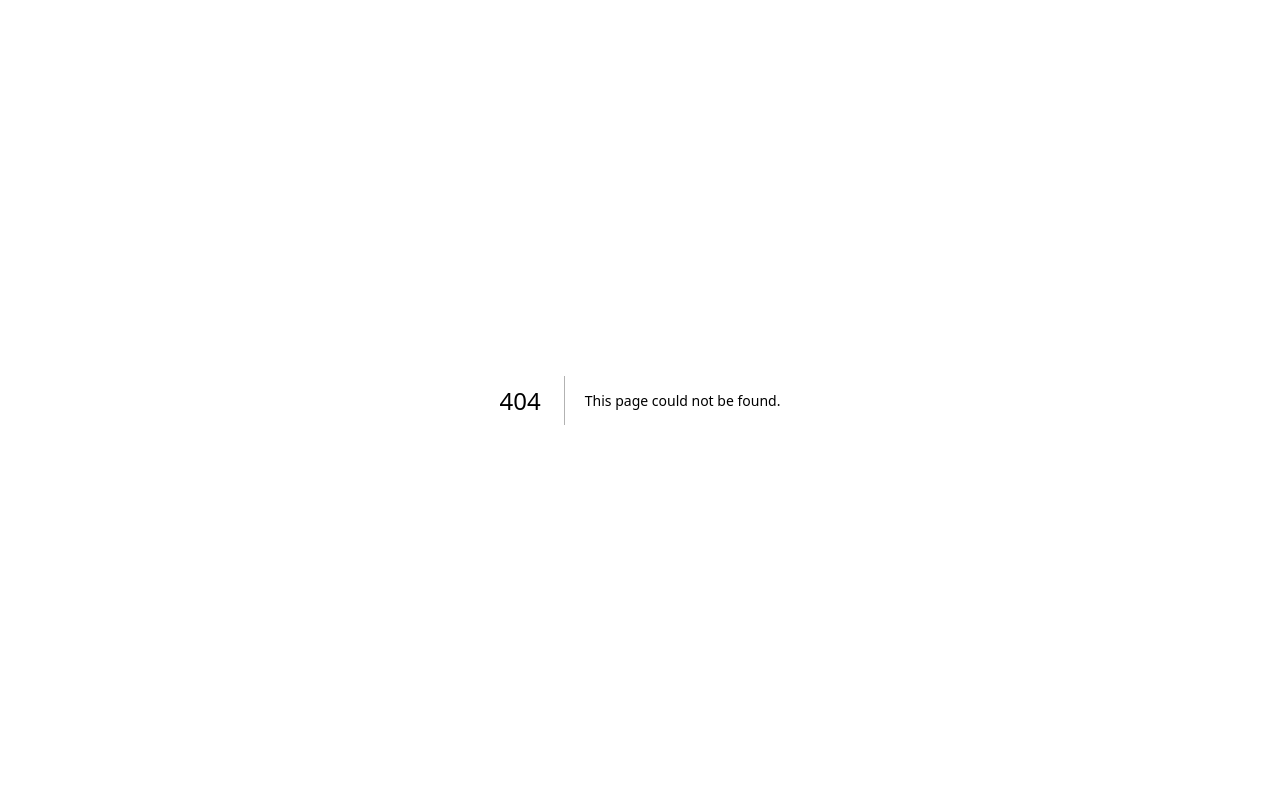
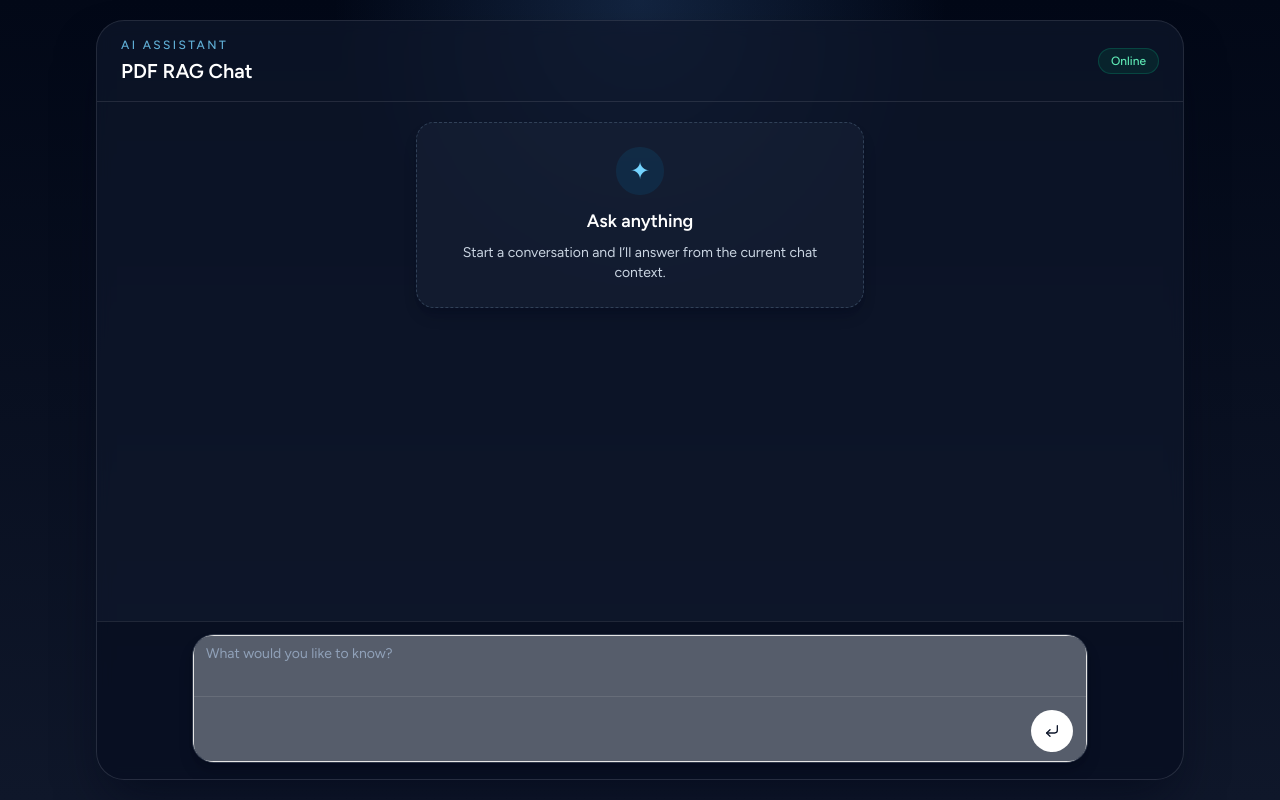
Before and after one commit to sushilparajuli/nextjs-pdf-rag, a Next.js app: page /chat in a window 1280 px wide. Before the commit this address had no page. Built offline with nearby package versions, Linux system fonts and the light colour scheme.

Commit message:
feat: implement chat functionality with Google AI integration

```diff
--- a/package.json
+++ b/package.json
@@ -9,6 +9,7 @@
     "lint": "eslint"
   },
   "dependencies": {
+    "@ai-sdk/google": "^4.0.50",
     "@ai-sdk/openai": "^4.0.46",
     "@ai-sdk/react": "^4.0.80",
     "@base-ui/react": "^1.7.0",
--- /dev/null
+++ b/src/app/api/chat/route.ts
@@ -0,0 +1,28 @@
+import { streamText, convertToModelMessages } from "ai";
+import { createGoogle } from "@ai-sdk/google";
+
+export async function POST(req: Request) {
+  try {
+    const body = await req.json();
+    const messages = Array.isArray(body?.messages) ? body.messages : [];
+
+    if (!messages.length) {
+      return new Response("No chat messages provided.", { status: 400 });
+    }
+
+    const google = createGoogle({
+      apiKey:
+        process.env.GEMINI_API_KEY ?? process.env.GOOGLE_GENERATIVE_AI_API_KEY,
+    });
+
+    const result = streamText({
+      model: google("gemini-3.6-flash"),
+      messages: await convertToModelMessages(messages),
+    });
+
+    return result.toUIMessageStreamResponse();
+  } catch (err) {
+    console.error("Error chat api", err);
+    return new Response("Failed to stream", { status: 500 });
+  }
+}
--- /dev/null
+++ b/src/app/chat/page.tsx
@@ -0,0 +1,162 @@
+"use client";
+
+import { Fragment, useState } from "react";
+import { useChat } from "@ai-sdk/react";
+import {
+  Conversation,
+  ConversationContent,
+  ConversationScrollButton,
+} from "@/components/ai-elements/conversation";
+import {
+  Message,
+  MessageContent,
+  MessageResponse,
+} from "@/components/ai-elements/message";
+import {
+  PromptInput,
+  PromptInputBody,
+  PromptInputFooter,
+  type PromptInputMessage,
+  PromptInputSubmit,
+  PromptInputTextarea,
+  PromptInputTools,
+} from "@/components/ai-elements/prompt-input";
+
+import { Spinner } from "@/components/ui/spinner";
+
+export default function RAGChatBot() {
+  const [input, setInput] = useState("");
+  const { messages, sendMessage, status } = useChat();
+
+  const handleSubmit = (message: PromptInputMessage) => {
+    const text = (message.text ?? input).trim();
+    if (!text) return;
+
+    sendMessage({ text });
+    setInput("");
+  };
+
+  return (
+    <main className="min-h-screen bg-[radial-gradient(circle_at_top,rgba(96,165,250,0.18),transparent_30%),linear-gradient(180deg,#020817_0%,#0f172a_100%)] text-slate-50">
+      <div className="mx-auto flex h-screen max-w-6xl flex-col px-4 py-5 sm:px-6 lg:px-8">
+        <div className="flex min-h-0 flex-1 flex-col overflow-hidden rounded-[28px] border border-white/10 bg-slate-900/70 shadow-2xl shadow-slate-950/60 backdrop-blur-sm">
+          <header className="flex items-center justify-between border-b border-white/10 px-5 py-4 sm:px-6">
+            <div>
+              <p className="text-xs font-medium uppercase tracking-[0.2em] text-sky-300/80">
+                AI Assistant
+              </p>
+              <h1 className="mt-1 text-lg font-semibold text-white sm:text-xl">
+                PDF RAG Chat
+              </h1>
+            </div>
+            <div className="rounded-full border border-emerald-400/20 bg-emerald-500/10 px-3 py-1 text-xs font-medium text-emerald-300">
+              {status === "streaming" ? "Generating" : "Online"}
+            </div>
+          </header>
+
+          <div className="min-h-0 flex-1 overflow-hidden">
+            <Conversation className="h-full">
+              <ConversationContent className="px-4 py-5 sm:px-6">
+                {messages.length === 0 ? (
+                  <div className="flex h-full items-center justify-center">
+                    <div className="max-w-md rounded-2xl border border-dashed border-slate-700 bg-slate-800/40 p-6 text-center text-slate-300 shadow-lg shadow-slate-950/20">
+                      <div className="mx-auto mb-3 flex h-12 w-12 items-center justify-center rounded-full bg-sky-500/10 text-2xl text-sky-300">
+                        ✦
+                      </div>
+                      <h2 className="text-lg font-semibold text-white">
+                        Ask anything
+                      </h2>
+                      <p className="mt-2 text-sm text-slate-300">
+                        Start a conversation and I’ll answer from the current
+                        chat context.
+                      </p>
+                    </div>
+                  </div>
+                ) : (
+                  <div className="mx-auto flex max-w-3xl flex-col gap-4">
+                    {messages.map((message) => (
+                      <div
+                        key={message.id}
+                        className={`flex ${
+                          message.role === "user"
+                            ? "justify-end"
+                            : "justify-start"
+                        }`}
+                      >
+                        <div className="max-w-[85%]">
+                          {message.parts.map((part, index) => {
+                            switch (part.type) {
+                              case "text":
+                                return (
+                                  <Fragment key={`${message.id}-${index}`}>
+                                    <Message from={message.role}>
+                                      <MessageContent
+                                        className={
+                                          message.role === "user"
+                                            ? "bg-sky-600 text-white"
+                                            : "border border-white/10 bg-slate-800 text-slate-100"
+                                        }
+                                      >
+                                        <MessageResponse>
+                                          {part.text}
+                                        </MessageResponse>
+                                      </MessageContent>
+                                    </Message>
+                                  </Fragment>
+                                );
+                              default:
+                                return null;
+                            }
+                          })}
+                        </div>
+                      </div>
+                    ))}
+
+                    {(status === "submitted" || status === "streaming") && (
+                      <div className="flex justify-start">
+                        <div className="rounded-2xl border border-white/10 bg-slate-800/80 px-4 py-3 text-slate-200 shadow-lg shadow-slate-950/20">
+                          <div className="flex items-center gap-3">
+                            <Spinner className="text-sky-300" />
+                            <span className="text-sm text-slate-300">
+                              Thinking…
+                            </span>
+                          </div>
+                        </div>
+                      </div>
+                    )}
+                  </div>
+                )}
+              </ConversationContent>
+              <ConversationScrollButton />
+            </Conversation>
+          </div>
+
+          <div className="border-t border-white/10 bg-slate-950/40 px-4 pb-4 pt-3 sm:px-6">
+            <div className="mx-auto max-w-4xl">
+              <PromptInput
+                onSubmit={handleSubmit}
+                className="overflow-hidden rounded-[22px] border border-white/10 bg-slate-800/80 shadow-lg shadow-slate-950/30"
+              >
+                <PromptInputBody>
+                  <PromptInputTextarea
+                    value={input}
+                    onChange={(e) => setInput(e.target.value)}
+                    className="min-h-[60px] bg-transparent text-base text-slate-100 placeholder:text-slate-400"
+                    placeholder="What would you like to know?"
+                  />
+                </PromptInputBody>
+
+                <PromptInputFooter className="justify-between border-t border-white/10 px-3 py-2">
+                  <PromptInputTools>
+                    {/* Model selector, web search etc.. */}
+                  </PromptInputTools>
+                  <PromptInputSubmit className="h-11 w-11 rounded-full bg-white text-slate-900 hover:bg-sky-200" />
+                </PromptInputFooter>
+              </PromptInput>
+            </div>
+          </div>
+        </div>
+      </div>
+    </main>
+  );
+}
```
Also changed, not shown: 1 other file (tests, documents, lock files or other folders).
